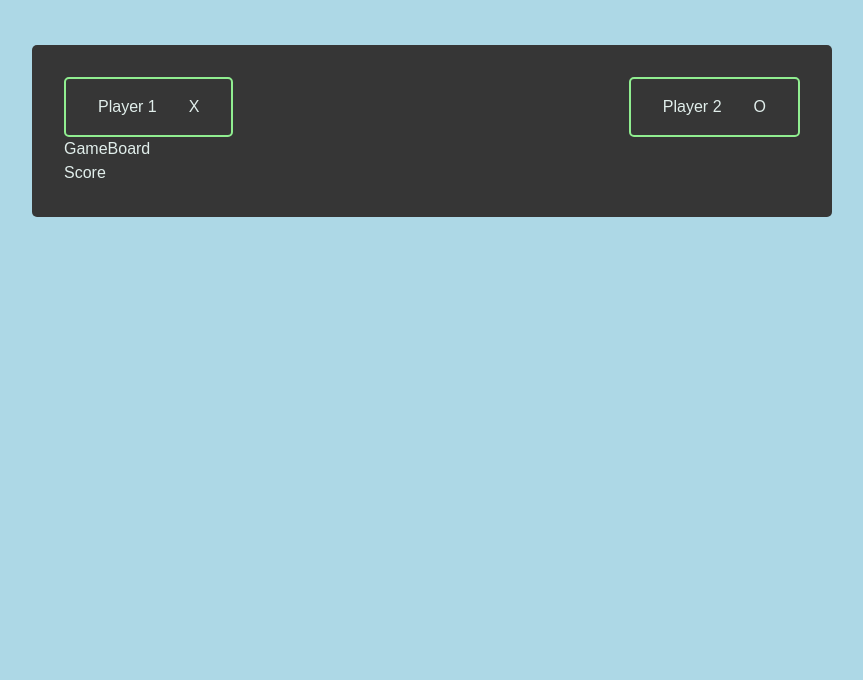
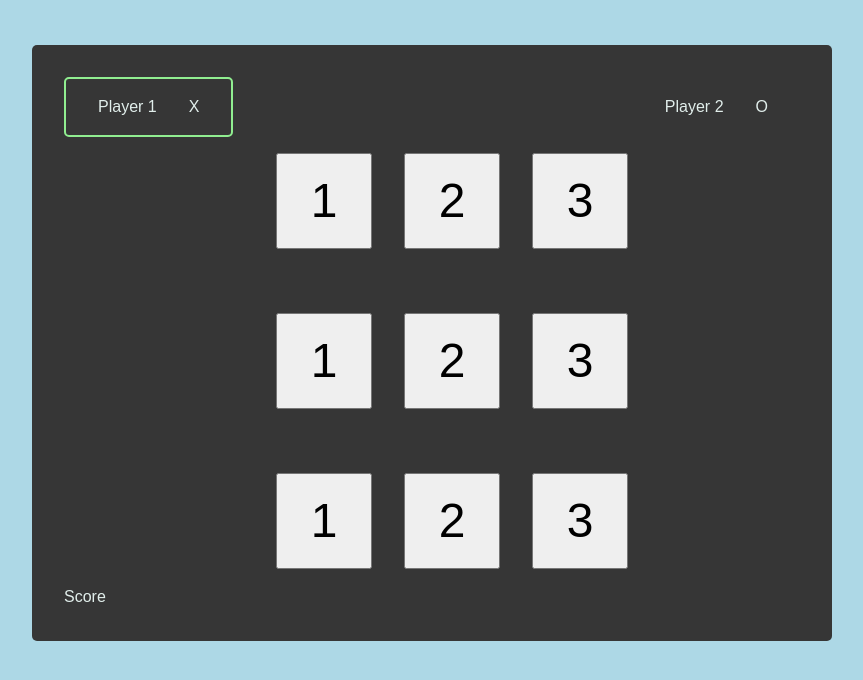
Before and after one commit to rmalldt/games-js, a website: page tic-tac-toe/index.html in a window 1280 px wide. Shown: the part 130-810 px from the top of the page, without its empty margins (208-1071 px from the left). Drawn offline with Linux system fonts and the light colour scheme.

Commit message:
Added game board layout

```diff
--- a/tic-tac-toe/assets/styles.css
+++ b/tic-tac-toe/assets/styles.css
@@ -36,13 +36,40 @@ header {
   align-items: center;
 
   text-align: center;
+}
 
-  & div {
-    border: 2px solid lightgreen;
-    border-radius: 5px;
-    padding: 0 2rem;
+.players div {
+  padding: 0 2rem;
 
-    display: flex;
-    gap: 2rem;
-  }
+  display: flex;
+  gap: 2rem;
 }
+
+.active {
+  border: 2px solid lightgreen;
+  border-radius: 5px;
+}
+
+.game-board {
+  display: flex;
+  flex-direction: column;
+  justify-content: center;
+  gap: 2rem;
+  flex-wrap: wrap;
+}
+
+.game-board ul {
+  list-style: none;
+  display: flex;
+  justify-content: center;
+  gap: 2rem;
+}
+
+.game-board button {
+  width: 6rem;
+  height: 6rem;
+  padding: 1rem;
+
+  font-size: 3rem;
+  cursor: pointer;
+}
--- a/tic-tac-toe/index.html
+++ b/tic-tac-toe/index.html
@@ -14,7 +14,7 @@
     </header>
     <div class="game">
       <section class="players">
-        <div>
+        <div class="active">
           <p>Player 1</p>
           <p>X</p>
         </div>
@@ -23,7 +23,41 @@
           <p>O</p>
         </div>
       </section>
-      <section class="game-board">GameBoard</section>
+      <section class="game-board">
+        <ul>
+          <li>
+            <button>1</button>
+          </li>
+          <li>
+            <button>2</button>
+          </li>
+          <li>
+            <button>3</button>
+          </li>
+        </ul>
+        <ul>
+          <li>
+            <button>1</button>
+          </li>
+          <li>
+            <button>2</button>
+          </li>
+          <li>
+            <button>3</button>
+          </li>
+        </ul>
+        <ul>
+          <li>
+            <button>1</button>
+          </li>
+          <li>
+            <button>2</button>
+          </li>
+          <li>
+            <button>3</button>
+          </li>
+        </ul>
+      </section>
       <section class="score">Score</section>
     </div>
   </body>
```
